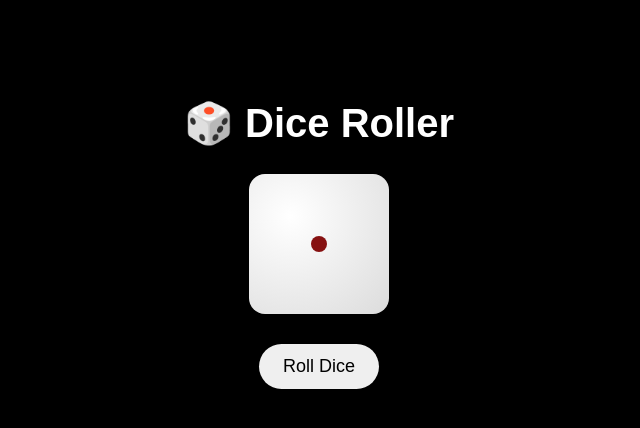
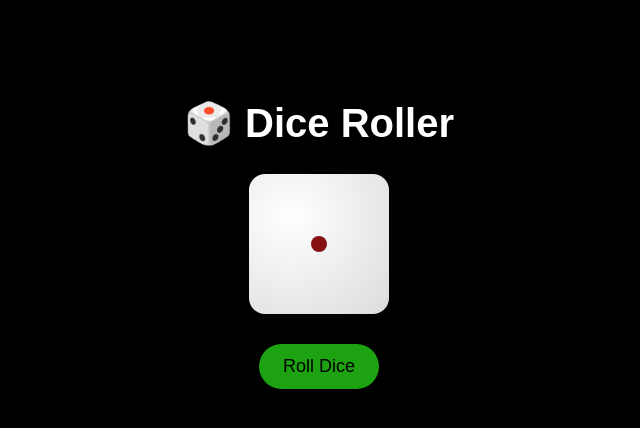
Before and after one commit to Eshhaa11/random-dice-roller, a React (Create React App) app: page / in a window 1280 px wide. Shown: the top 428 px of the page, without its empty margins (321-961 px from the left). Built offline with nearby package versions, Linux system fonts and the light colour scheme.

Commit message:
added bgc

```diff
--- a/src/Components/Dice.css
+++ b/src/Components/Dice.css
@@ -54,4 +54,5 @@ h1 {
     border: none;
     border-radius: 70px;
     cursor: pointer;
+    background-color: rgb(29, 163, 17);
 }
```
